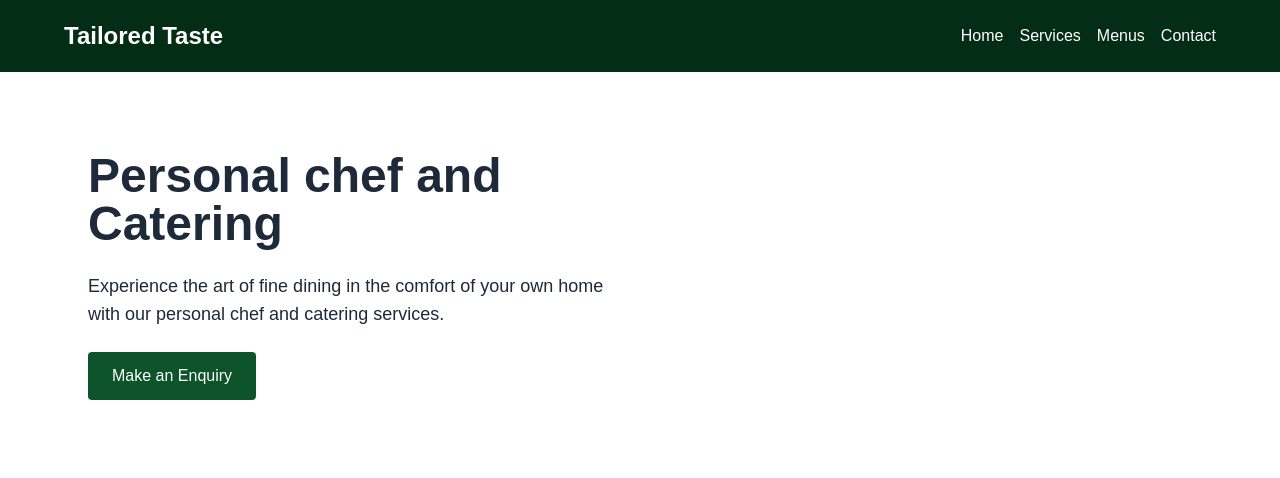
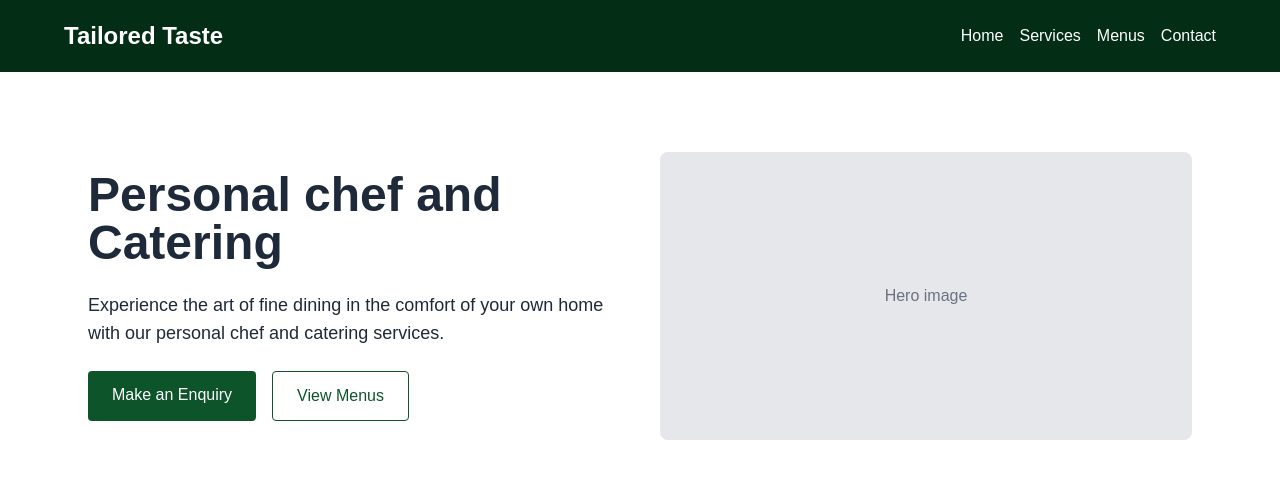
Before and after one commit to GrahamBlackledge/TailoredTaste, a Next.js app in the folder web/: page / in a window 1280 px wide. Shown: the top 478 px of the page. Built offline with nearby package versions, Linux system fonts and the light colour scheme.

Commit message:
created basic hero section

```diff
--- a/web/src/app/page.tsx
+++ b/web/src/app/page.tsx
@@ -34,11 +34,22 @@ export default function Home() {
 
             <div className="flex flex-wrap gap-4">
               <a href="/enquiry" className="bg-green-900 text-white px-6 py-3 rounded hover:bg-green-700">Make an Enquiry</a>
+
+              <a href="/menus"
+              className="border border-green-900 text-green-900 px-6 py-3 rounded hover:bg-green-100">View Menus</a>
+
             </div>
 
 
          </div>
+
+
+        <div className="w-full md:w-1/2 h-72 bg-gray-200 flex items-center justify-center rounded-lg">
+          <h3 className="text-gray-500">Hero image</h3>
+        </div>
       </section>
+
+
 
 
 
```
